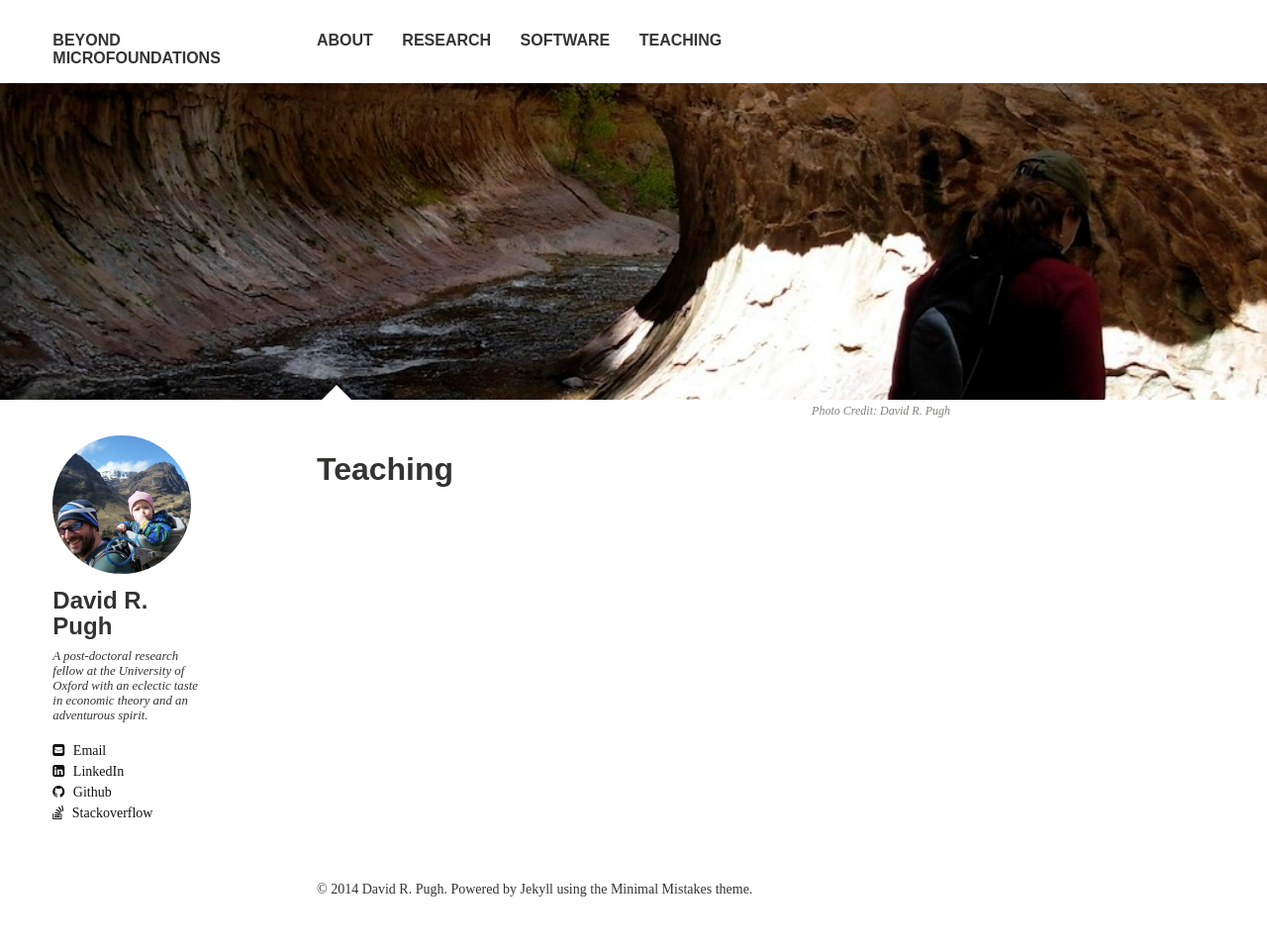
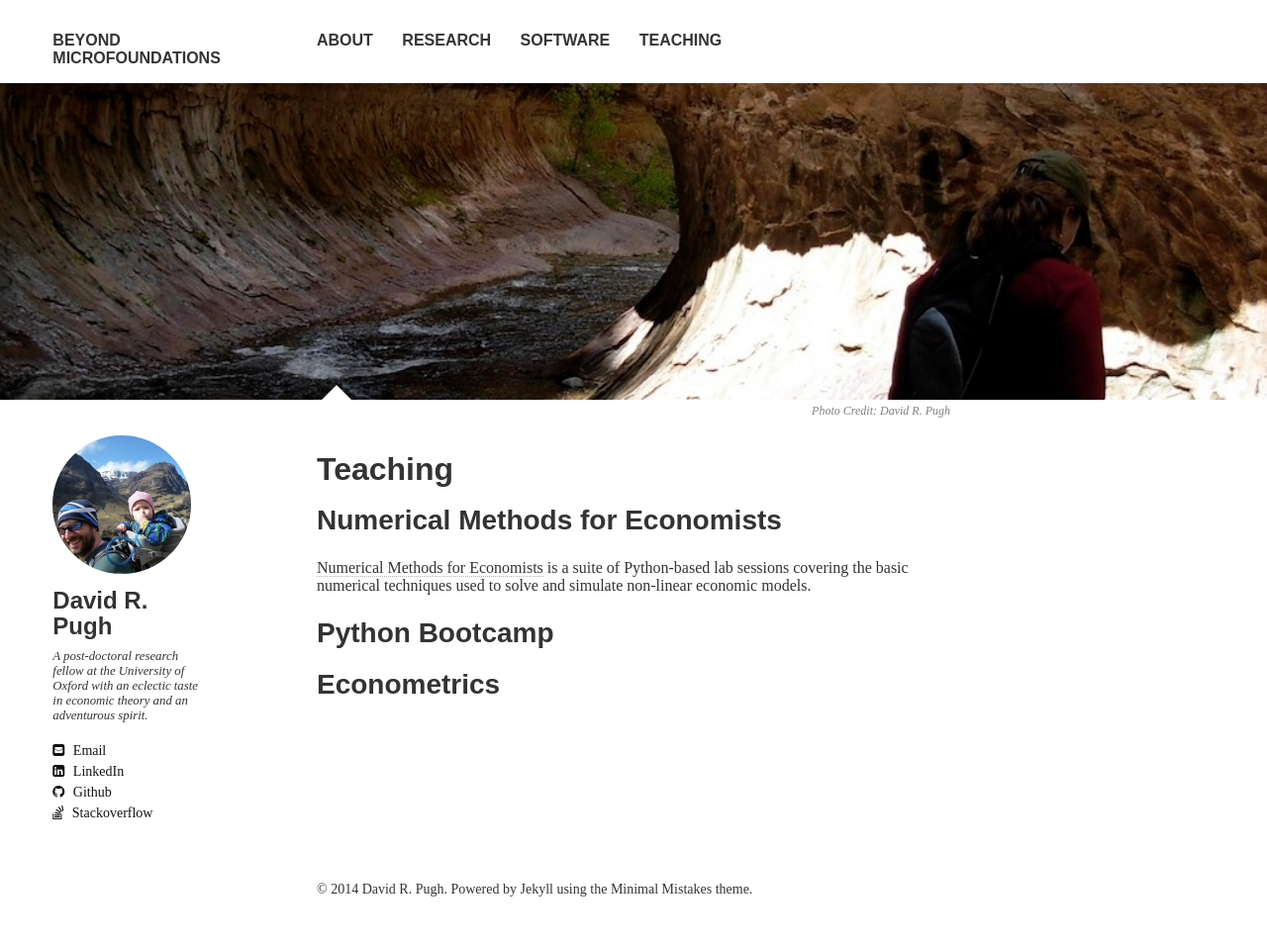
Before and after one commit to Lcpssm/davidrpugh.github.io, a Jekyll site: the page built from teaching/index.md, in a window 1280 px wide. Shown: the whole page at 99% size. Built offline with Jekyll 4.4.1, drawn with Linux system fonts in a browser that asks for light colours; nearby versions of some CDN libraries; some web fonts are replaced.

Commit message:
Added material about my current teaching.

```diff
--- a/teaching/index.md
+++ b/teaching/index.md
@@ -7,3 +7,10 @@ image:
   feature: subway.jpg
   credit: David R. Pugh
 ---
+
+## Numerical Methods for Economists
+[Numerical Methods for Economists](/teaching/numerical-methods) is a suite of Python-based lab sessions covering the basic numerical techniques used to solve and simulate non-linear economic models.
+
+## Python Bootcamp
+
+## Econometrics
```
Also changed, not shown: teaching/numerical-methods/index.md (added, +32 -0 lines), teaching/python-bootcamp/index.md (added, +10 -0 lines).
